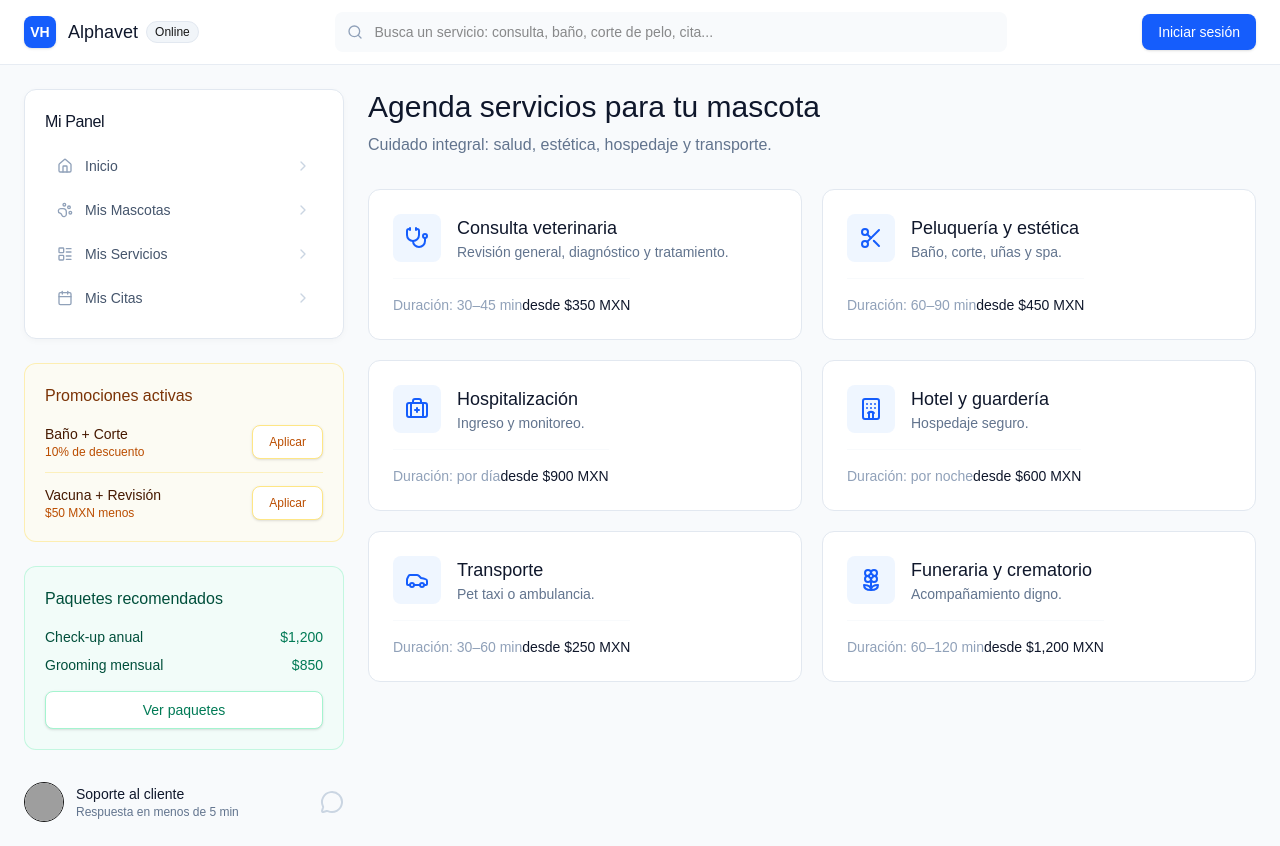
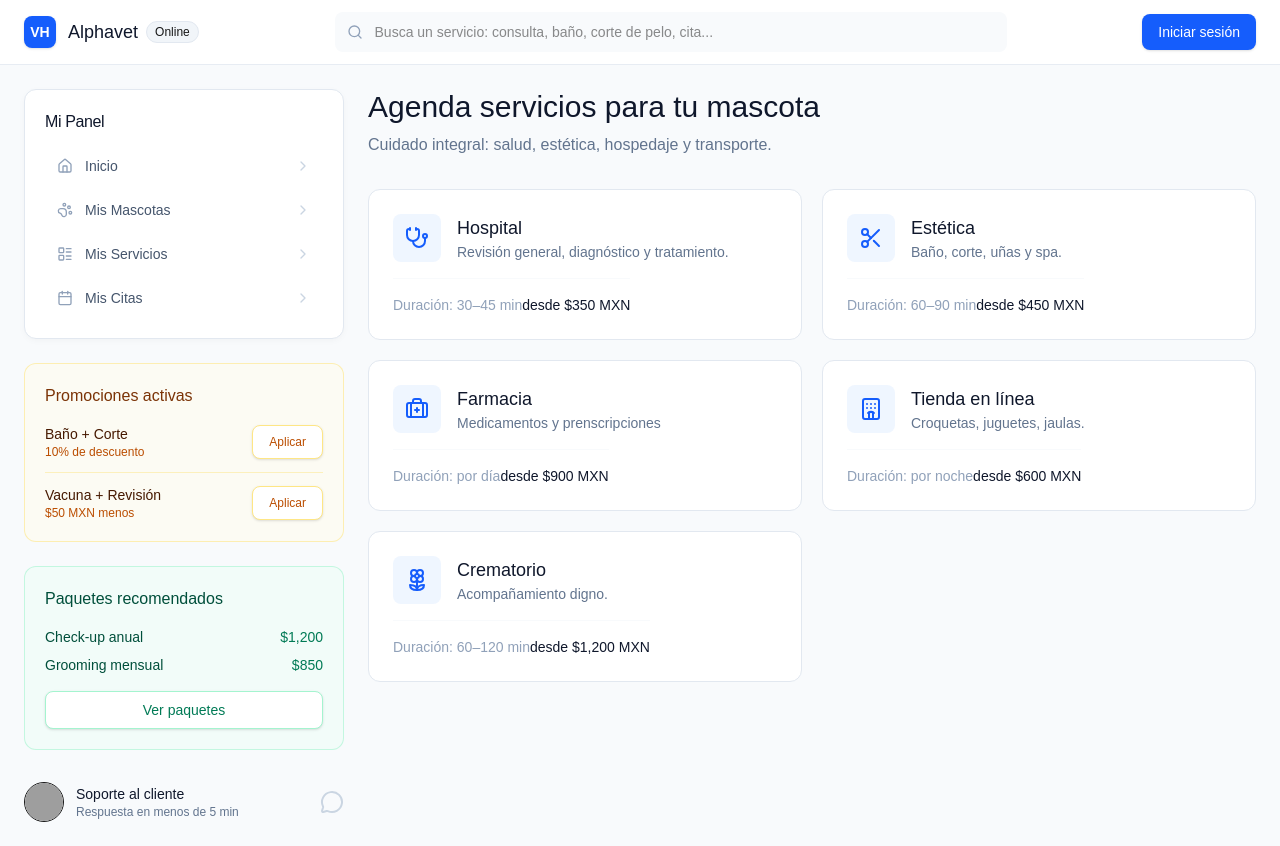
Before and after one commit to lucianocruz280/miespacio-alphavet, a Next.js app: page / in a window 1280 px wide. Built offline with nearby package versions, Linux system fonts and the light colour scheme; no server answers; grey boxes are pictures that could not be loaded.

Commit message:
Update Home.tsx

```diff
--- a/src/components/home/Home.tsx
+++ b/src/components/home/Home.tsx
@@ -14,42 +14,36 @@ const HomeComponent = () => {
         <div className="grid grid-cols-1 sm:grid-cols-2 gap-4 md:gap-5">
 
           <ServiceCard
-            title="Consulta veterinaria"
+            title="Hospital"
             description="Revisión general, diagnóstico y tratamiento."
             duration="30–45 min"
             price="$350 MXN"
             icon={Stethoscope}
           />
           <ServiceCard
-            title="Peluquería y estética"
+            title="Estética"
             description="Baño, corte, uñas y spa."
             duration="60–90 min"
             price="$450 MXN"
             icon={Scissors}
           />
           <ServiceCard
-            title="Hospitalización"
-            description="Ingreso y monitoreo."
+            title="Farmacia"
+            description="Medicamentos y prenscripciones"
             duration="por día"
             price="$900 MXN"
             icon={BriefcaseMedical}
           />
           <ServiceCard
-            title="Hotel y guardería"
-            description="Hospedaje seguro."
+            title="Tienda en línea"
+            description="Croquetas, juguetes, jaulas."
             duration="por noche"
             price="$600 MXN"
             icon={Hotel}
           />
+
           <ServiceCard
-            title="Transporte"
-            description="Pet taxi o ambulancia."
-            duration="30–60 min"
-            price="$250 MXN"
-            icon={Car}
-          />
-          <ServiceCard
-            title="Funeraria y crematorio"
+            title="Crematorio"
             description="Acompañamiento digno."
             duration="60–120 min"
             price="$1,200 MXN"
```
